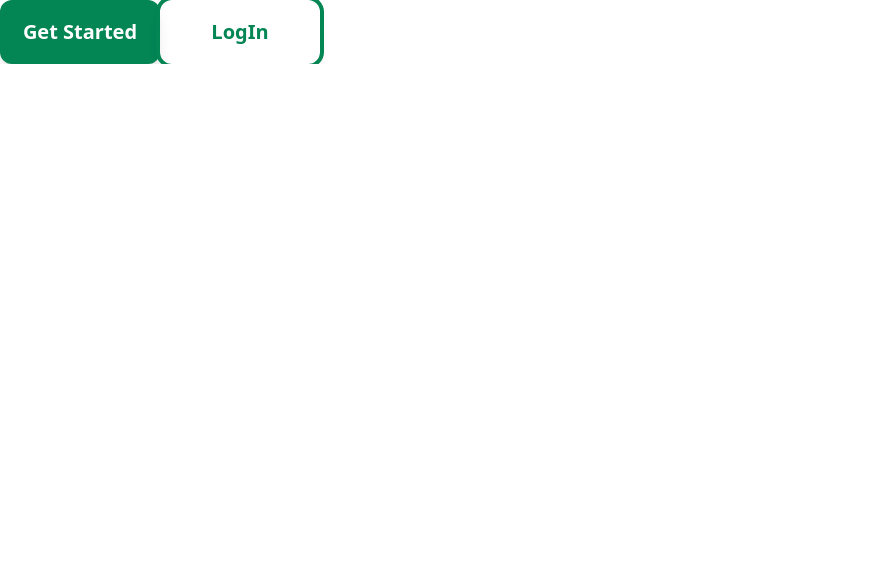
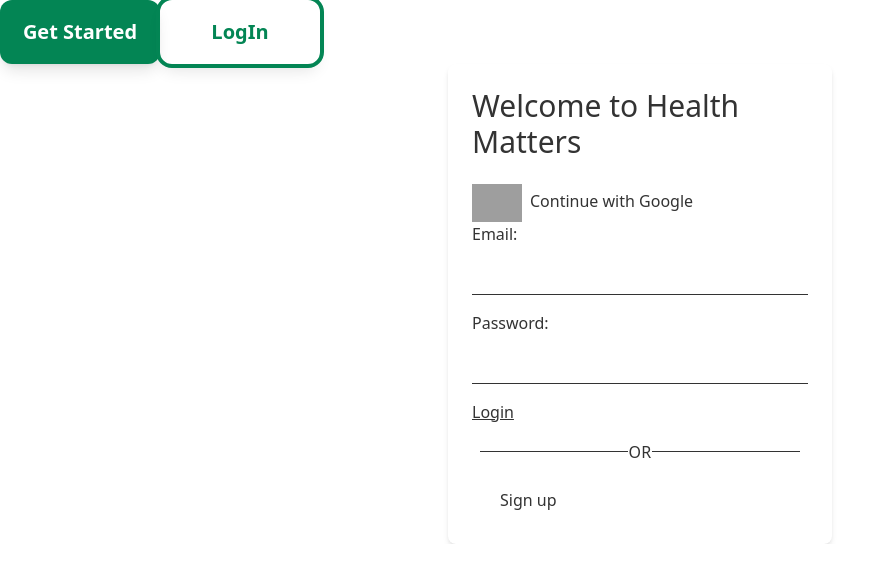
Before and after one commit to KevOrtega/HealthMatters, a Next.js app: page / in a window 1280 px wide. Shown: the top 582 px of the page, without its empty margins (0-893 px from the left). Built offline with nearby package versions, Linux system fonts and the light colour scheme; grey boxes are pictures that could not be loaded.

Commit message:
RegistrationForm

```diff
--- /dev/null
+++ b/src/molecules/RegistrationForm.tsx
@@ -0,0 +1,82 @@
+import { useState } from "react";
+
+const RegistrationForm = () => {
+	const [email, setEmail] = useState("");
+	const [password, setPassword] = useState("");
+
+	const handleGoogleLogin = () => {
+		window.location.href = "https://accounts.google.com/login";
+	};
+
+	const handleSubmit = (event: React.FormEvent<HTMLFormElement>) => {
+		event.preventDefault();
+
+		const validateEmail = (email: string) => {
+			const emailRegex = /\S+@\S+\.\S+/;
+			return emailRegex.test(email);
+		};
+
+		const validatePassword = (password: string) => {
+			return password.length >= 6;
+		};
+
+		if (!validateEmail(email)) {
+			alert("Correo electrónico no válido");
+			return;
+		}
+		if (!validatePassword(password)) {
+			alert("Contraseña no válida (debe tener al menos 6 caracteres)");
+			return;
+		}
+	};
+
+	return (
+		<form onSubmit={handleSubmit} className="max-w-sm mx-auto p-6 bg-white rounded-lg shadow-md">
+			<h1 className="text-3xl mb-6">Welcome to Health Matters</h1>
+			<button onClick={handleGoogleLogin}>
+				<img
+					src="https://th.bing.com/th/id/OIP.KEygYmezNxIdPeCrxbrQ6wHaD_?pid=ImgDet&rs=1"
+					alt="Google Logo"
+					width="50"
+					height="50"
+					className="inline-block mr-2"
+				/>
+				Continue with Google
+			</button>
+			<label htmlFor="email" className="block mb-2">
+				Email:
+			</label>
+			<input
+				type="email"
+				id="email"
+				value={email}
+				onChange={(event) => setEmail(event.target.value)}
+				className="w-full border-b py-2 px-3 mb-4"
+			/>
+			<label htmlFor="password" className="block mb-2">
+				Password:
+			</label>
+			<input
+				type="password"
+				id="password"
+				value={password}
+				onChange={(event) => setPassword(event.target.value)}
+				className="w-full border-b py-2 px-3 mb-4"
+			/>
+			<div className="flex items-center justify-between">
+				<button type="submit" className="inline-block text-right mr-3 inline-block text-right underline">
+					Login
+				</button>
+			</div>
+			<div className="flex justify-center items-center my-4 bg-white px-2 inline-block text-gray-500 uppercase font-medium tracking-wide">
+				<hr className="border-t-1 border-gray-500 w-full" />
+				<p className="text-center ">Or</p>
+				<hr className="border-b-1 border-gray-500 w-full" />
+			</div>
+
+			<button className="inline-block text-left ml-3 bg-green-500 text-black py-2 px-4 rounded-full ">Sign up</button>
+		</form>
+	);
+};
+
+export default RegistrationForm;
--- a/src/pages/_app.tsx
+++ b/src/pages/_app.tsx
@@ -2,6 +2,7 @@ import { AppProps } from "next/app";
 import Head from "next/head";
 import "@/styles/globals.css";
 import Navbar from "../molecules/Navbar";
+import RegistrationForm from "@/molecules/RegistrationForm";
 
 export default function _app({ Component, pageProps }: AppProps) {
 	return (
--- a/src/pages/index.tsx
+++ b/src/pages/index.tsx
@@ -1,11 +1,13 @@
 import Button from "@/atoms/Button";
 // import Title from "@/atoms/Title";
+import RegistrationForm from "@/molecules/RegistrationForm";
 
 export default function Home() {
 	return (
 		<main>
 			<Button>get started</Button>
 			<Button type="secondary">LogIn</Button>
+			<RegistrationForm />
 		</main>
 	);
 }
```
